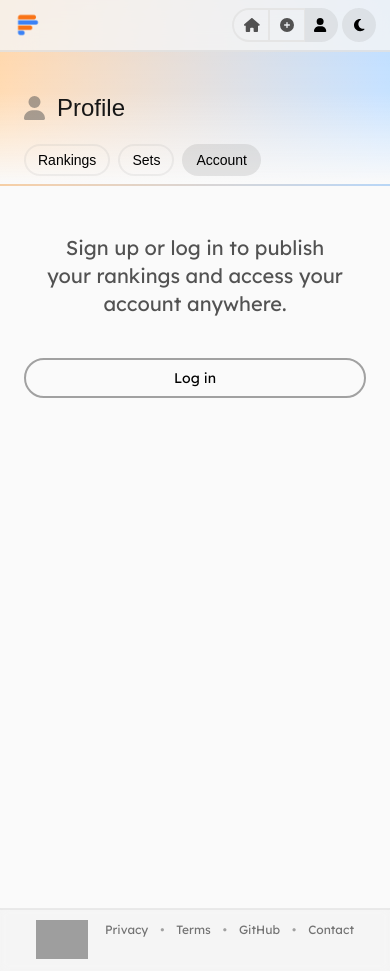
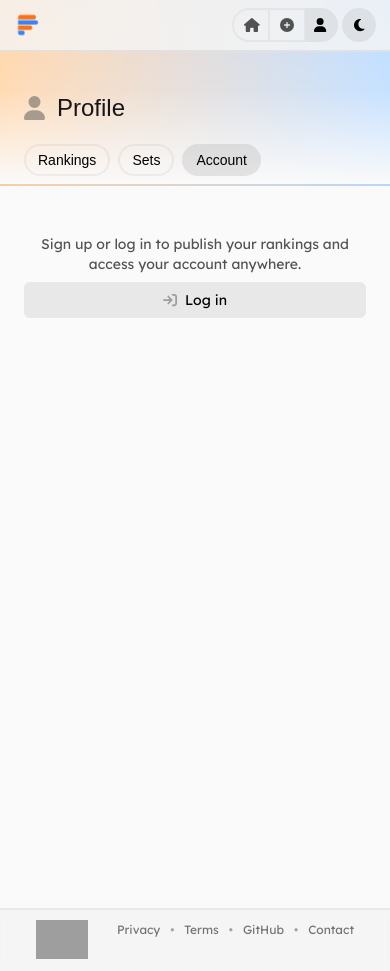
Before and after one commit to jakeo-dev/pairckle, a Next.js app: page /profile/account in a window 390 px wide. Built offline with nearby package versions, Linux system fonts and the light colour scheme; no server answers; grey boxes are pictures that could not be loaded; a web font is replaced by a local one.

Commit message:
add login button to final ranking screen, improve design

```diff
--- a/src/components/Footer.tsx
+++ b/src/components/Footer.tsx
@@ -32,15 +32,15 @@ export default function Footer({ fixed }: { fixed: boolean }) {
             />
           </a>
         </div>
-        <div className="float-right">
+        <div className="float-right flex gap-2.5 md:gap-3">
           <Link className="link" href="/privacy" target="_blank">
             Privacy
           </Link>
-          <span className="mx-3 text-neutral-400 dark:text-neutral-600">•</span>
+          <span className="text-neutral-400 dark:text-neutral-600">•</span>
           <Link className="link" href="/terms" target="_blank">
             Terms
           </Link>
-          <span className="mx-3 text-neutral-400 dark:text-neutral-600">•</span>
+          <span className="text-neutral-400 dark:text-neutral-600">•</span>
           <a
             className="link"
             href="https://github.com/jakeo-dev/pairckle"
@@ -48,7 +48,7 @@ export default function Footer({ fixed }: { fixed: boolean }) {
           >
             GitHub
           </a>
-          <span className="mx-3 text-neutral-400 dark:text-neutral-600">•</span>
+          <span className="text-neutral-400 dark:text-neutral-600">•</span>
           <a className="link" href="mailto:support@jakeo.dev" target="_blank">
             Contact
           </a>
--- a/src/pages/create.tsx
+++ b/src/pages/create.tsx
@@ -3,6 +3,7 @@ import ConfirmModal from "@/components/ConfirmModal";
 import RankingBoard from "@/components/RankingBoard";
 import Heading from "@/components/Heading";
 import SetBoard from "@/components/SetBoard";
+import Link from "next/link";
 import { Profile, Ranking, Utensil, Set } from "@/types";
 import {
   generateRankingID,
@@ -26,6 +27,7 @@ import {
 import { FontAwesomeIcon } from "@fortawesome/react-fontawesome";
 import {
   faAdd,
+  faArrowRightToBracket,
   faBackward,
   faBolt,
   faBookmark,
@@ -1243,7 +1245,7 @@ export default function Create() {
                   This ranking has been saved.
                 </p>
 
-                <div className="mt-4 flex gap-2.5 md:gap-3 lg:mt-6">
+                <div className="mt-3 flex gap-2.5 md:mt-4 md:gap-3">
                   <button
                     onClick={() => {
                       setConfirmRestartModalSubtext(
@@ -1253,7 +1255,7 @@ export default function Create() {
                       );
                       setConfirmRestartModalVisibility(true);
                     }}
-                    className="flex w-full cursor-pointer items-center justify-center rounded-md bg-neutral-400/20 p-2 transition hover:bg-neutral-400/30 active:bg-neutral-400/40 md:mt-3 md:p-3 dark:bg-neutral-400/25 dark:hover:bg-neutral-400/35 dark:active:bg-neutral-400/45"
+                    className="flex w-full cursor-pointer items-center justify-center rounded-md bg-neutral-400/20 p-2 transition hover:bg-neutral-400/30 active:bg-neutral-400/40 md:p-3 dark:bg-neutral-400/25 dark:hover:bg-neutral-400/35 dark:active:bg-neutral-400/45"
                   >
                     <FontAwesomeIcon
                       icon={faRotateRight}
@@ -1262,6 +1264,17 @@ export default function Create() {
                     />
                     <span className="text-sm md:text-base">Restart</span>
                   </button>
+                  <Link
+                    href="/login"
+                    className="flex w-full cursor-pointer items-center justify-center rounded-md bg-neutral-400/20 p-2 transition hover:bg-neutral-400/30 active:bg-neutral-400/40 md:p-3 dark:bg-neutral-400/25 dark:hover:bg-neutral-400/35 dark:active:bg-neutral-400/45"
+                  >
+                    <FontAwesomeIcon
+                      icon={faArrowRightToBracket}
+                      className="mr-2 text-sm text-neutral-600/50 md:mr-2.5 md:text-base dark:text-neutral-400/50"
+                      aria-hidden
+                    />
+                    <span className="text-sm md:text-base">Log in</span>
+                  </Link>
                 </div>
               </div>
             </div>
--- a/src/pages/profile/account.tsx
+++ b/src/pages/profile/account.tsx
@@ -8,7 +8,11 @@ import { supabase } from "@/lib/supabase";
 import { Profile } from "@/types";
 import { fetchCurrentProfile } from "@/db";
 
-import { faUser } from "@fortawesome/free-solid-svg-icons";
+import { FontAwesomeIcon } from "@fortawesome/react-fontawesome";
+import {
+  faArrowRightToBracket,
+  faUser,
+} from "@fortawesome/free-solid-svg-icons";
 
 export default function YourAccount() {
   const router = useRouter();
@@ -163,15 +167,20 @@ export default function YourAccount() {
                   </div>
                 ) : (
                   <div className="section">
-                    <h2 className="text-center text-xl text-pretty text-neutral-600 md:text-2xl dark:text-neutral-400">
+                    <h2 className="mt-10 text-center text-sm text-neutral-600 md:mt-12 md:text-base dark:text-neutral-400">
                       Sign up or log in to publish your rankings and access your
                       account anywhere.
                     </h2>
                     <Link
                       href="/login"
-                      className="mt-10 block w-full rounded-full border-2 border-neutral-400 px-4 py-2 text-center text-sm transition hover:border-transparent hover:bg-neutral-500 hover:text-neutral-50 active:bg-neutral-600 md:mt-12 md:text-base dark:border-neutral-400 dark:hover:border-transparent dark:hover:text-black"
+                      className="mt-2 flex w-full cursor-pointer items-center justify-center rounded-md bg-neutral-400/20 p-2 transition hover:bg-neutral-400/30 active:bg-neutral-400/40 md:mt-3 md:p-3 dark:bg-neutral-400/25 dark:hover:bg-neutral-400/35 dark:active:bg-neutral-400/45"
                     >
-                      Log in
+                      <FontAwesomeIcon
+                        icon={faArrowRightToBracket}
+                        className="mr-2 text-sm text-neutral-600/50 md:mr-2.5 md:text-base dark:text-neutral-400/50"
+                        aria-hidden
+                      />
+                      <span className="text-sm md:text-base">Log in</span>
                     </Link>
                   </div>
                 )}
--- a/src/pages/rankings/[id]/index.tsx
+++ b/src/pages/rankings/[id]/index.tsx
@@ -16,6 +16,7 @@ import {
 
 import { FontAwesomeIcon } from "@fortawesome/react-fontawesome";
 import {
+  faArrowRightToBracket,
   faChartSimple,
   faCircleDown,
   faEllipsis,
@@ -490,13 +491,18 @@ export default function SharedRanking() {
               />
 
               <h2 className="mt-10 text-center text-sm text-neutral-600 md:mt-12 md:text-base dark:text-neutral-400">
-                Sign up or log in to see your full ranking.
+                Log in to see your full ranking.
               </h2>
               <Link
                 href="/login"
-                className="mt-2 block w-full rounded-full border-2 border-neutral-400 px-4 py-2 text-center text-sm transition hover:border-transparent hover:bg-neutral-500 hover:text-neutral-50 active:bg-neutral-600 md:mt-3 md:text-base dark:border-neutral-400 dark:hover:border-transparent dark:hover:text-black"
+                className="mt-2 flex w-full cursor-pointer items-center justify-center rounded-md bg-neutral-400/20 p-2 transition hover:bg-neutral-400/30 active:bg-neutral-400/40 md:mt-3 md:p-3 dark:bg-neutral-400/25 dark:hover:bg-neutral-400/35 dark:active:bg-neutral-400/45"
               >
-                Log in
+                <FontAwesomeIcon
+                  icon={faArrowRightToBracket}
+                  className="mr-2 text-sm text-neutral-600/50 md:mr-2.5 md:text-base dark:text-neutral-400/50"
+                  aria-hidden
+                />
+                <span className="text-sm md:text-base">Log in</span>
               </Link>
             </div>
           ) : !currentRanking ? (
--- a/src/pages/sets/[id]/index.tsx
+++ b/src/pages/sets/[id]/index.tsx
@@ -18,6 +18,7 @@ import {
 
 import { FontAwesomeIcon } from "@fortawesome/react-fontawesome";
 import {
+  faArrowRightToBracket,
   faBarsStaggered,
   faEllipsis,
   faFlag,
@@ -366,13 +367,18 @@ export default function SharedSet() {
               />
 
               <h2 className="mt-10 text-center text-sm text-neutral-600 md:mt-12 md:text-base dark:text-neutral-400">
-                Sign up or log in to see your full set.
+                Log in to see your full set.
               </h2>
               <Link
                 href="/login"
-                className="mt-2 block w-full rounded-full border-2 border-neutral-400 px-4 py-2 text-center text-sm transition hover:border-transparent hover:bg-neutral-500 hover:text-neutral-50 active:bg-neutral-600 md:mt-3 md:text-base dark:border-neutral-400 dark:hover:border-transparent dark:hover:text-black"
+                className="mt-2 flex w-full cursor-pointer items-center justify-center rounded-md bg-neutral-400/20 p-2 transition hover:bg-neutral-400/30 active:bg-neutral-400/40 md:mt-3 md:p-3 dark:bg-neutral-400/25 dark:hover:bg-neutral-400/35 dark:active:bg-neutral-400/45"
               >
-                Log in
+                <FontAwesomeIcon
+                  icon={faArrowRightToBracket}
+                  className="mr-2 text-sm text-neutral-600/50 md:mr-2.5 md:text-base dark:text-neutral-400/50"
+                  aria-hidden
+                />
+                <span className="text-sm md:text-base">Log in</span>
               </Link>
             </div>
           ) : !currentSet ? (
```
